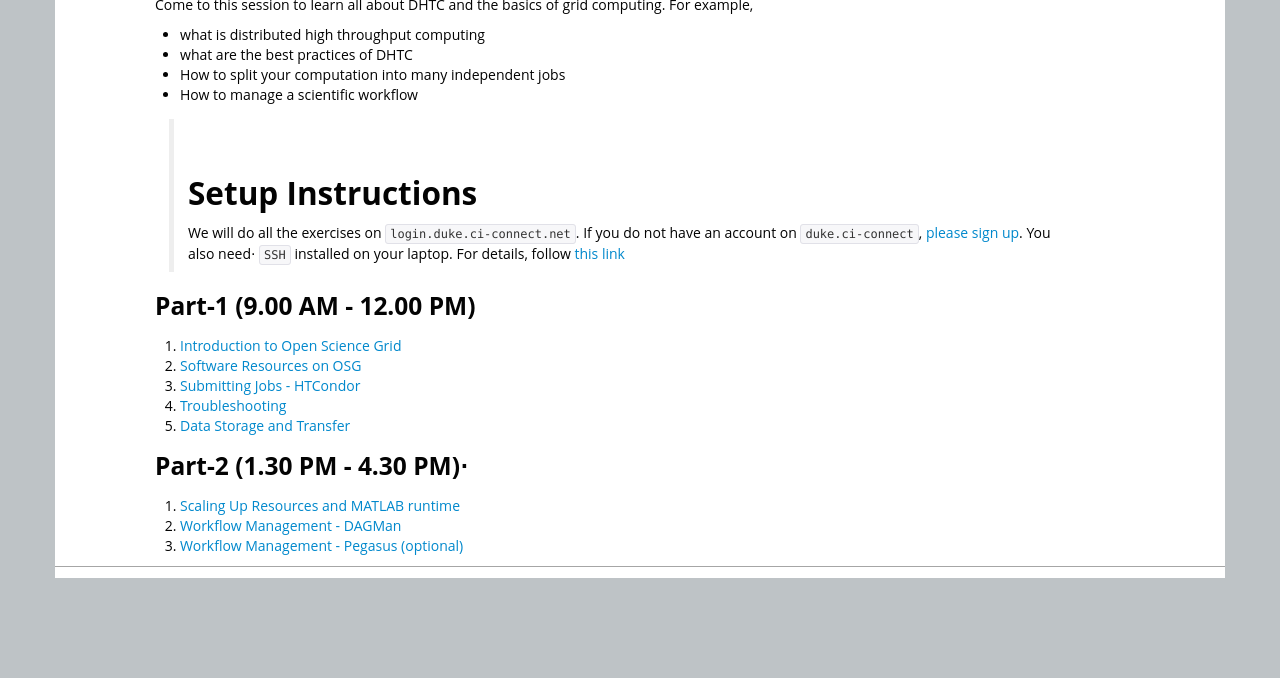
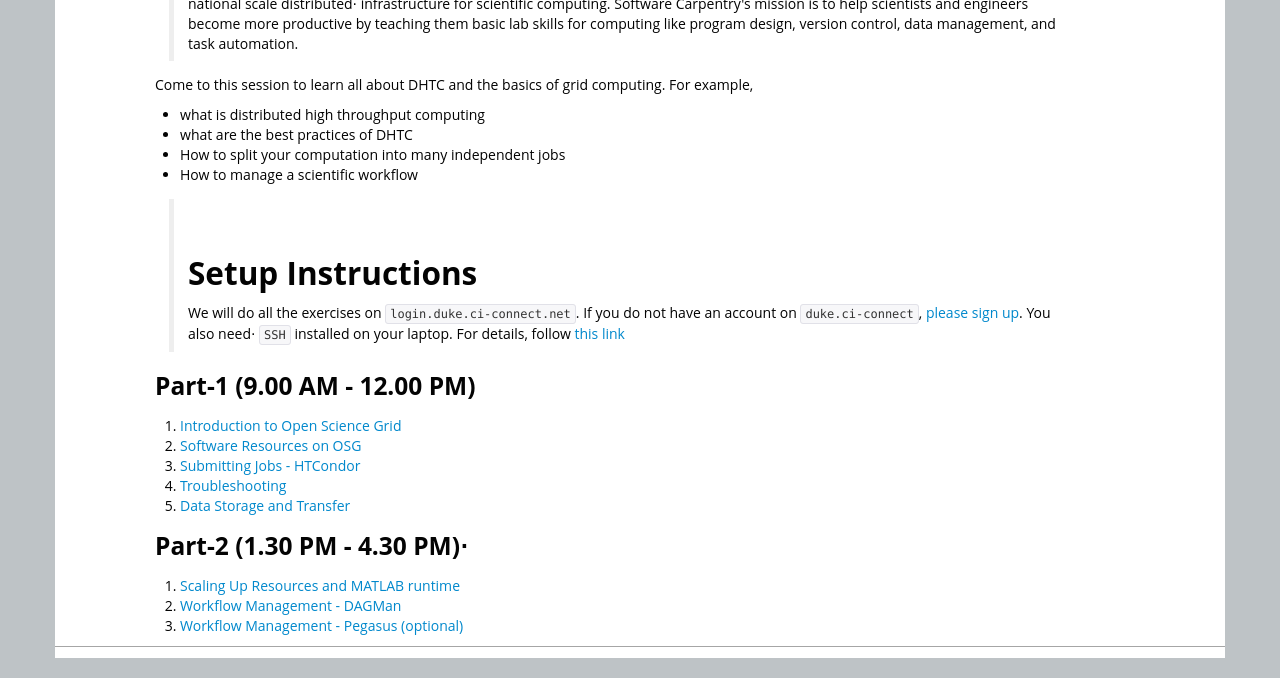
Before and after one commit to SWC-OSG-Workshop/2015-10-27-duke, a Jekyll site: the page built from novice/DHTC/index.md, in a window 1280 px wide. Shown: the part 367-1045 px from the top of the page. Built offline with Jekyll 4.4.1, drawn with Linux system fonts in a browser that asks for light colours; before the commit the page ends 965 px from its top, so only the background shows below that; some of the changed text lies outside the part shown.

Commit message:
edit index.md

```diff
--- a/novice/DHTC/index.md
+++ b/novice/DHTC/index.md
@@ -12,6 +12,12 @@
 >
 >####Time: 9:00 AM - 12.00 PM (Part-1) and 1.30 PM - 4.30 PM (Part-2), Oct 29th 2015
 >
+> This workshop is run by the [open science grid (OSG)](http://opensciencegrid.org/), in collaboration with⋅
+> [Software Carpentry](http://software-carpentry.org).  The Open Science Grid (OSG) is a national scale distributed⋅
+>  infrastructure for scientific computing.  Software Carpentry's mission is to help scientists and engineers
+>  become more productive by teaching them basic lab skills for computing
+>  like program design, version control, data management, and task automation.
+
 
 Come to this session to learn all about DHTC and the basics of grid computing. For example,
 
```
Also changed, not shown: novice/git/index.md (+3 -2 lines), novice/python/index.md (+4 -2 lines), novice/shell/index.md (+4 -2 lines).
